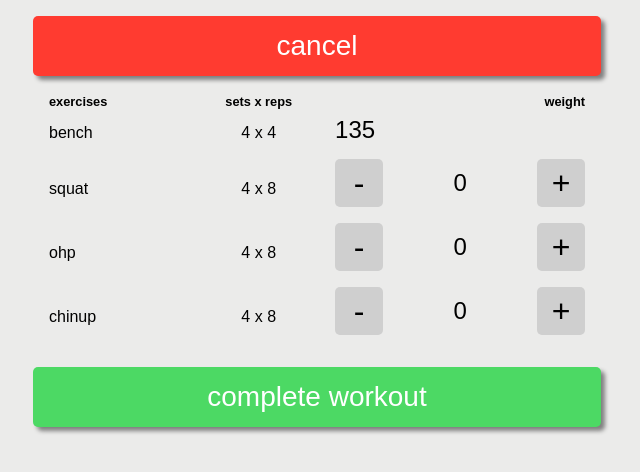
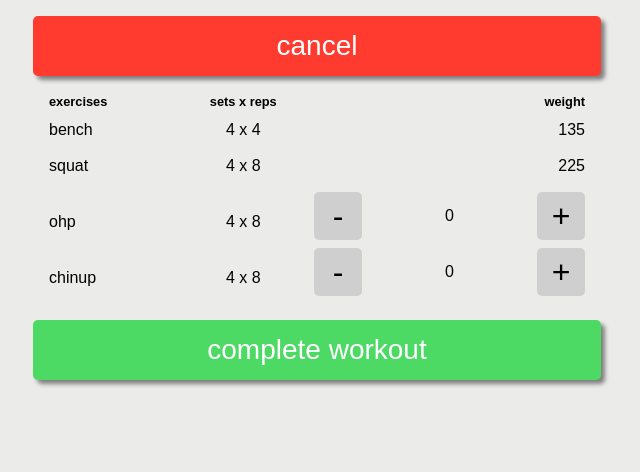
Before and after one commit to rcyork/workout, a React (Create React App) app: page /active-workout in a window 1280 px wide. Shown: the top 472 px of the page, without its empty margins (323-963 px from the left). Built offline with nearby package versions, Linux system fonts and the light colour scheme.

Commit message:
- fix issue of workout charge changing type while inputting weights - fix styling issue of jankiness due to expanding elements on workout card

```diff
--- a/src/App.js
+++ b/src/App.js
@@ -1,4 +1,4 @@
-import React, { Component } from "react";
+import React from "react";
 import { BrowserRouter, Route, Switch } from "react-router-dom";
 
 import ScrollToTop from "./ScrollToTop";
@@ -14,14 +14,14 @@ function getIsCollectingData(workingWeights) {
   return workingWeights.some(item => item.weight === null);
 }
 
-class App extends Component {
+class App extends React.Component {
   state = {
     nextWorkout: WORKOUTS.find(workout => workout.id === "wad1").exercises,
     firstVisit: false,
     workingWeights: [
-      { name: "deadlift" },
+      { name: "deadlift", weight: 0 },
       { name: "row", weight: 0 },
-      { name: "squat", weight: null },
+      { name: "squat", weight: 225 },
       { name: "bench", weight: 135 },
       { name: "ohp", weight: null },
       { name: "chinup", weight: 0 }
@@ -234,22 +234,6 @@ class App extends Component {
     ]
   };
 
-  increment = (currentNumber, exercise) => {
-    this.setState(prevState => {
-      return {
-        workingWeights: prevState.workingWeights.map(item => {
-          if (item.name === exercise) {
-            return { ...item, value: (currentNumber += 5) };
-          } else {
-            return {
-              ...item
-            };
-          }
-        })
-      };
-    });
-  };
-
   render() {
     const modifier = getIsCollectingData(this.state.workingWeights)
       ? "isCollectingData"
@@ -280,6 +264,7 @@ class App extends Component {
                     modifier={modifier}
                     weights={this.state.workingWeights}
                     increment={this.increment}
+                    decrement={this.decrement}
                   />
                 )}
               />
--- a/src/components/Workout/Workout.css
+++ b/src/components/Workout/Workout.css
@@ -2,11 +2,17 @@
   border-radius: 5px;
 }
 
-.isCollectingData .weight {
+.inputtingWeight {
   display: grid;
-  grid-auto-flow: column;
+  grid-template-columns: repeat(3, max-content);
   align-items: center;
+  justify-items: center;
   justify-content: space-between;
+}
+
+.adjustableWeight {
+  width: 2rem; /* reduce jank from resizing of element as the number increases from single -> double -> triple digits */
+  text-align: center;
 }
 
 .workout__tableWrap {
--- a/src/components/Workout/Workout.js
+++ b/src/components/Workout/Workout.js
@@ -2,19 +2,72 @@ import React from "react";
 
 import "./Workout.css";
 
-export const Workout = ({
-  modifier,
-  exercises,
-  weights,
-  increment,
-  decrement,
-  isCollectingData
-}) => {
+export class Workout extends React.Component {
+  state = {
+    thisWorkoutsWeights: [
+      { name: "deadlift", weight: null },
+      { name: "row", weight: null },
+      { name: "squat", weight: null },
+      { name: "bench", weight: null },
+      { name: "ohp", weight: null },
+      { name: "chinup", weight: null }
+    ]
+  };
+
+  increment = (currentNumber, exercise) => {
+    this.setState(prevState => {
+      return {
+        thisWorkoutsWeights: prevState.thisWorkoutsWeights.map(item => {
+          if (item.name === exercise) {
+            return { ...item, weight: (currentNumber += 5) };
+          } else {
+            return {
+              ...item
+            };
+          }
+        })
+      };
+    });
+  };
+
+  decrement = (currentNumber, exercise) => {
+    this.setState(prevState => {
+      return {
+        thisWorkoutsWeights: prevState.thisWorkoutsWeights.map(item => {
+          if (item.name === exercise) {
+            return { ...item, weight: (currentNumber -= 5) };
+          } else {
+            return {
+              ...item
+            };
+          }
+        })
+      };
+    });
+  };
+
+  componentDidMount() {
+    const { weights } = this.props;
+
+    this.setState(prevState => {
+      return {
+        thisWorkoutsWeights: prevState.thisWorkoutsWeights.map(item => {
+          return {
+            ...item,
+            weight: weights.find(entry => entry.name === item.name).weight
+          };
+        })
+      };
+    });
+  }
+
+  render() {
+    const { exercises, weights, modifier } = this.props;
+    const { increment, decrement } = this;
     const formattedWorkout = exercises.map(exercise => {
       const weight = weights.find(item => item.name === exercise.name).weight;
       return { ...exercise, weight };
     });
-
     return (
       <div className={`workout ${modifier}`}>
         <div className={`workout__tableWrap`}>
@@ -56,7 +109,14 @@ export const Workout = ({
                       {exercise.sets} x {exercise.reps}
                     </td>
                     <td
-                    className="weight cell"
+                      className={
+                        weights.find(item => item.name === exercise.name)
+                          .weight === null ||
+                        weights.find(item => item.name === exercise.name)
+                          .weight === 0
+                          ? "inputtingWeight"
+                          : ""
+                      }
                       align={
                         modifier === "snapshot" || "isCalculatingData"
                           ? "right"
@@ -72,17 +132,31 @@ export const Workout = ({
                             className="decrement"
                             data-name={exercise.name}
                             onClick={() =>
-                            decrement(exercise.weight || 0, exercise.name)
+                              decrement(
+                                this.state.thisWorkoutsWeights.find(
+                                  item => item.name === exercise.name
+                                ).weight || 0,
+                                exercise.name
+                              )
                             }
                           >
                             -
                           </button>
-                        <span>{exercise.weight || 0}</span>
+                          <span className="adjustableWeight">
+                            {this.state.thisWorkoutsWeights.find(
+                              item => item.name === exercise.name
+                            ).weight || 0}
+                          </span>
                           <button
                             className="increment"
                             data-name={exercise.name}
                             onClick={() =>
-                            increment(exercise.weight || 0, exercise.name)
+                              increment(
+                                this.state.thisWorkoutsWeights.find(
+                                  item => item.name === exercise.name
+                                ).weight || 0,
+                                exercise.name
+                              )
                             }
                           >
                             +
@@ -107,4 +181,5 @@ export const Workout = ({
         </div>
       </div>
     );
-};
+  }
+}
```
Lines whose indentation alone changed are shown as unchanged.
